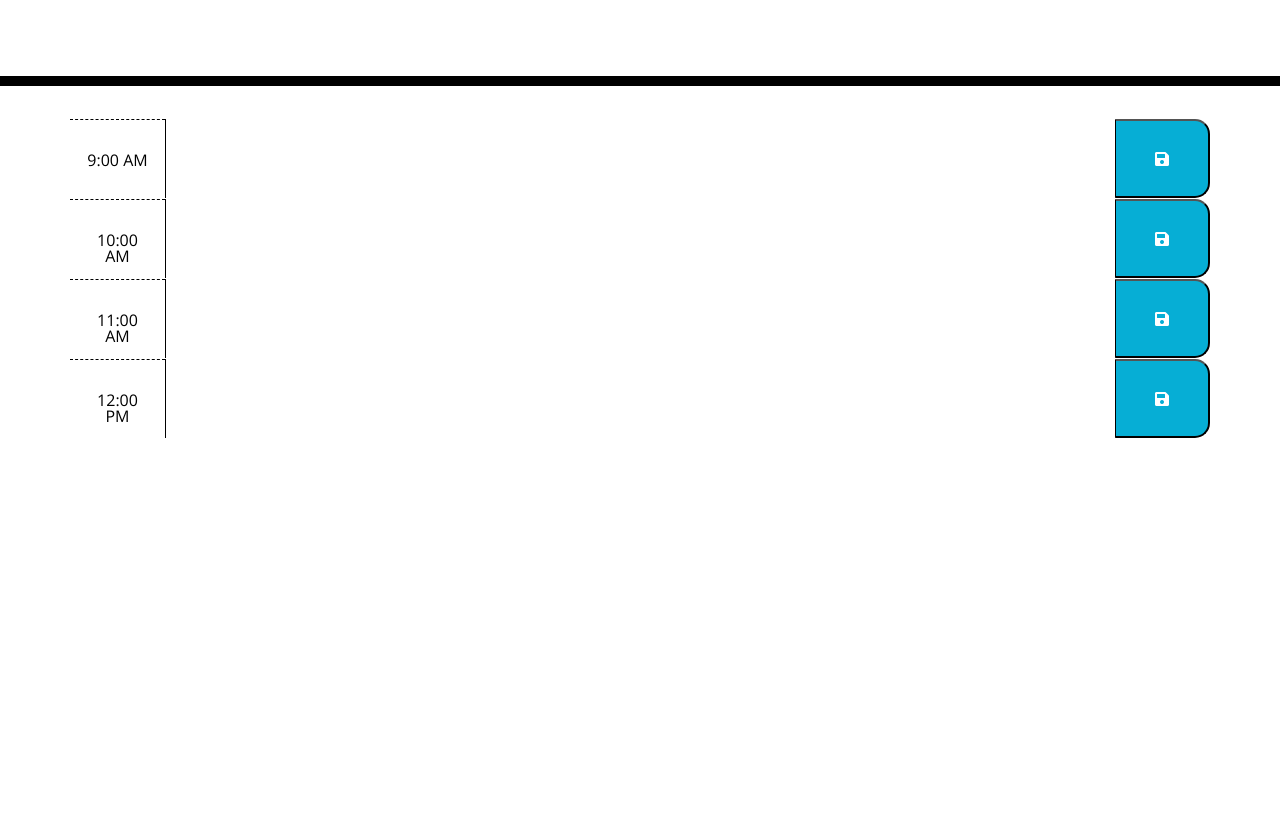
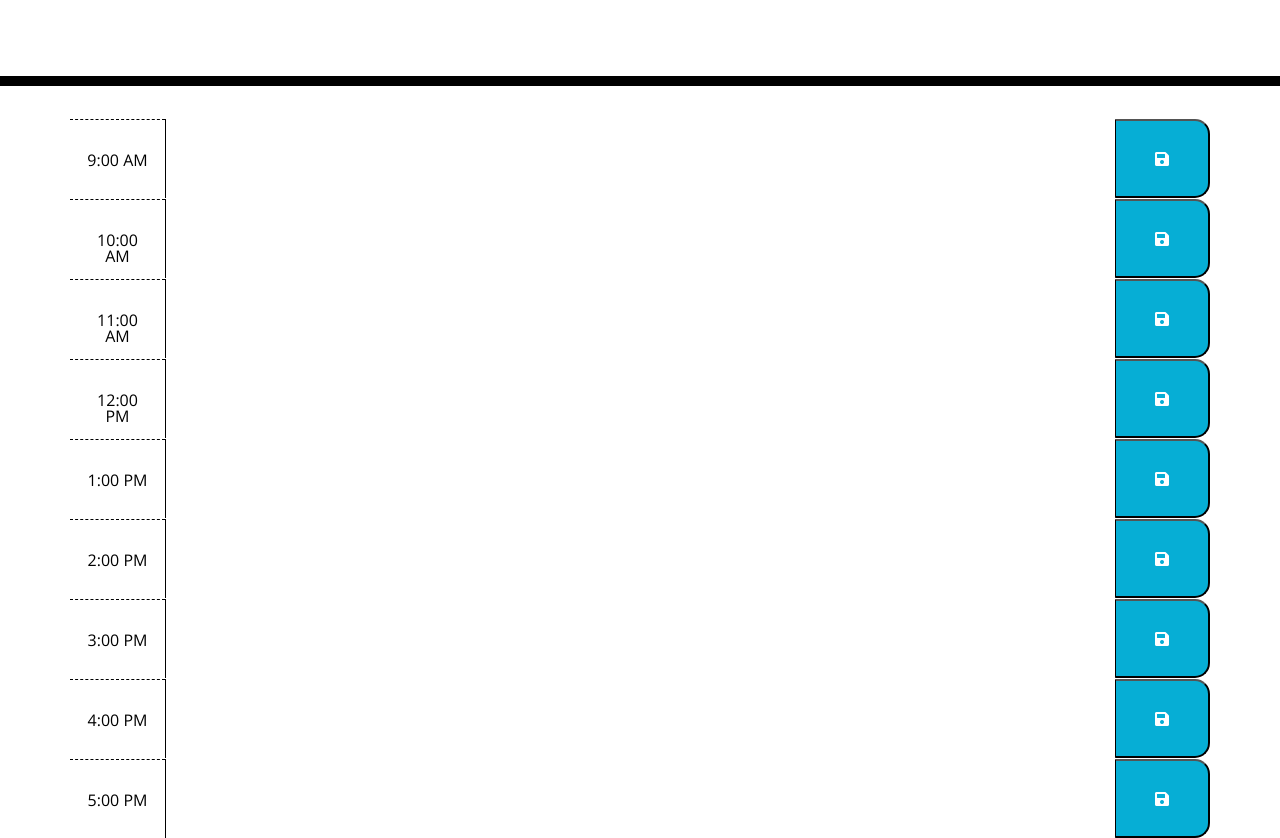
Before and after one commit to adorsey5/work-day-scheduler, a plain HTML site: page index.html in a window 1280 px wide. Shown: the part 182-1020 px from the top of the page. Before the commit the page ends 800 px from the top, so only its background shows below. Drawn offline with nearby package versions, Linux system fonts and the light colour scheme.

Commit message:
added hours 13-17

```diff
--- a/index.html
+++ b/index.html
@@ -57,6 +57,41 @@
           <textarea class="col-10 task-item"></textarea>
           <button class="col-1 saveBtn"><i class="fas fa-save"></i></button>
          </div>
+
+      <div class="row time-block" id="hour13">
+        <div class="col-1 hour">
+            1:00 PM</div>
+        <textarea class="col-10 task-item"></textarea>
+        <button class="col-1 saveBtn"><i class="fas fa-save"></i></button>
+       </div>
+
+       <div class="row time-block" id="hour14">
+        <div class="col-1 hour">
+            2:00 PM</div>
+        <textarea class="col-10 task-item"></textarea>
+        <button class="col-1 saveBtn"><i class="fas fa-save"></i></button>
+       </div>
+
+        <div class="row time-block" id="hour15">
+        <div class="col-1 hour">
+           3:00 PM</div>
+        <textarea class="col-10 task-item"></textarea>
+        <button class="col-1 saveBtn"><i class="fas fa-save"></i></button>
+       </div>
+
+        <div class="row time-block" id="hour16">
+        <div class="col-1 hour">
+            4:00 PM</div>
+        <textarea class="col-10 task-item"></textarea>
+        <button class="col-1 saveBtn"><i class="fas fa-save"></i></button>
+       </div>
+
+        <div class="row time-block" id="hour17">
+        <div class="col-1 hour">
+            5:00 PM</div>
+        <textarea class="col-10 task-item"></textarea>
+        <button class="col-1 saveBtn"><i class="fas fa-save"></i></button>
+       </div>
     </div>
 
     <script src="https://code.jquery.com/jquery-3.4.1.min.js"></script>
```
